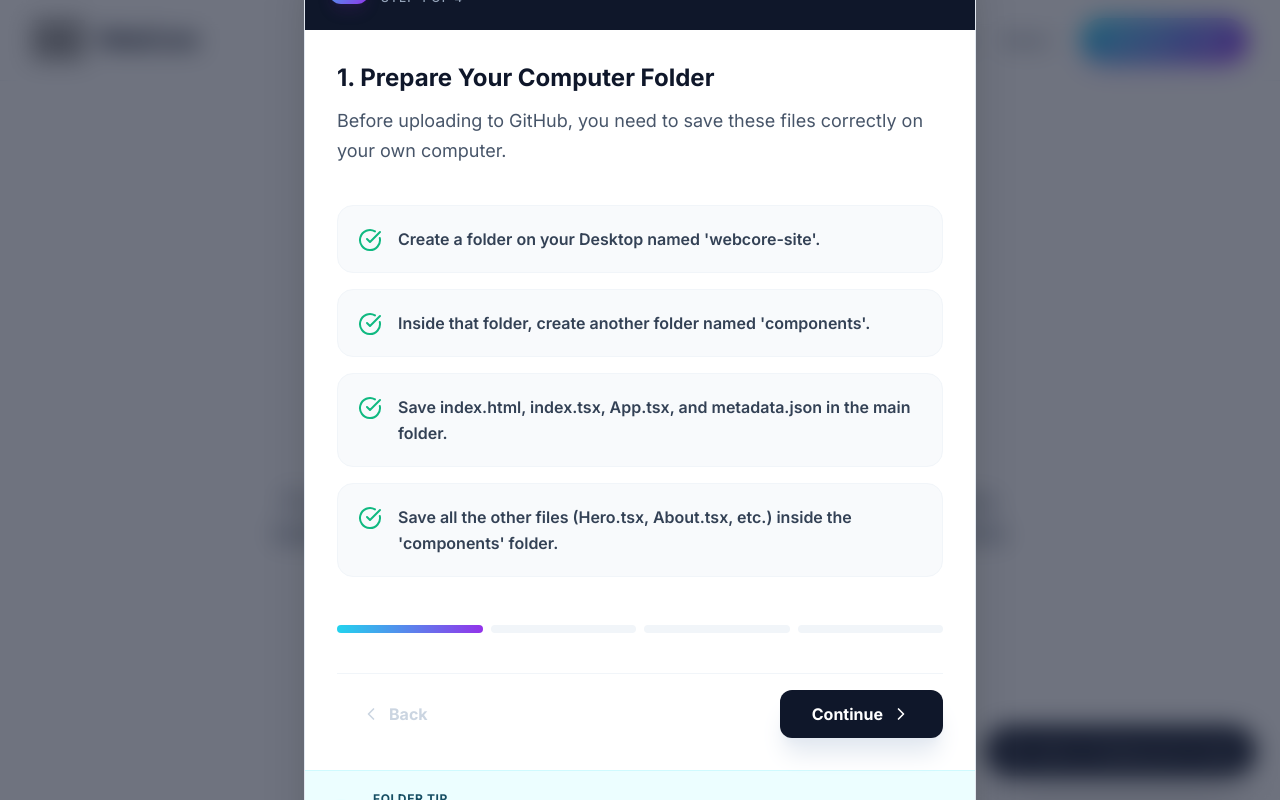
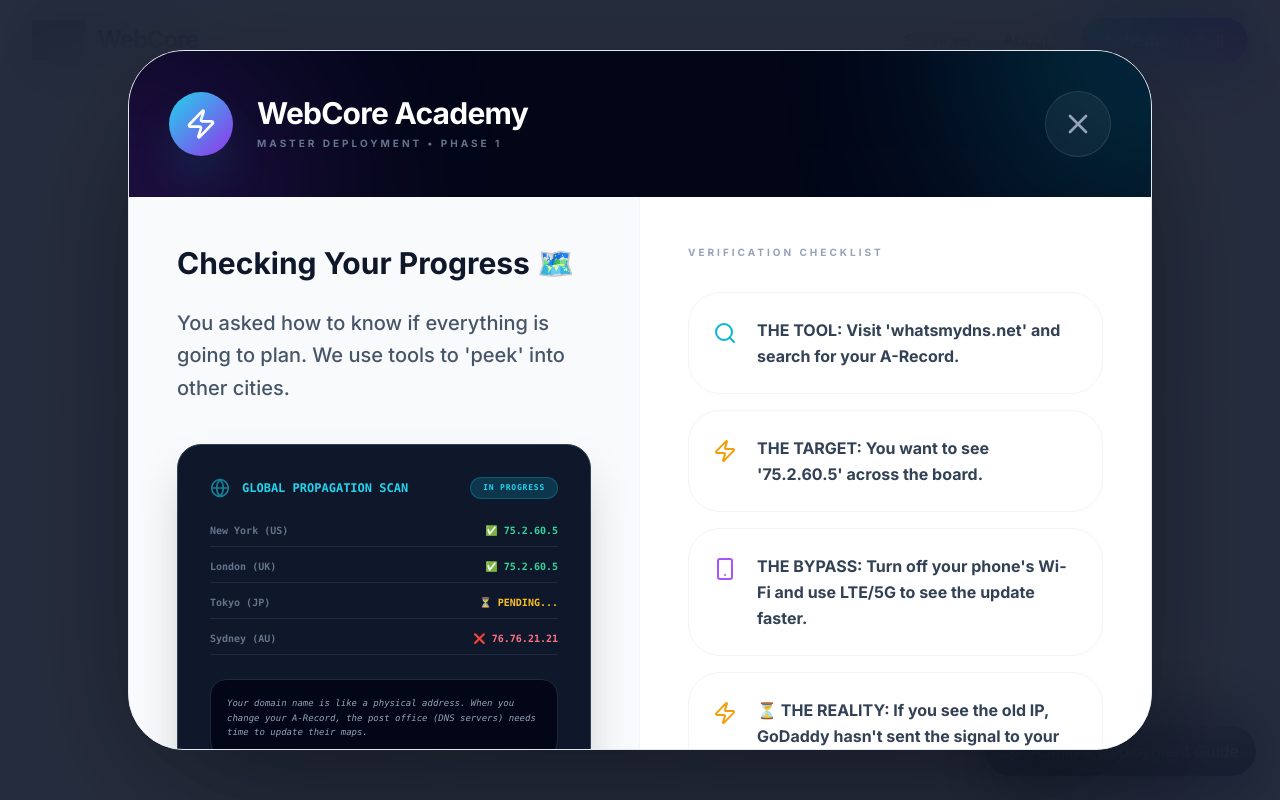
Before and after one commit to WebCore-host/webcore-site, a React (Vite) app: page / in a window 1280 px wide. Both pictures are taken after a click on the button "Admin & Deployment Guide". Shown: the top 800 px of the page. Built offline with nearby package versions, Linux system fonts and the light colour scheme; grey boxes are pictures that could not be loaded.

Commit message:
Update DeploymentGuide.tsx

```diff
--- a/components/DeploymentGuide.tsx
+++ b/components/DeploymentGuide.tsx
@@ -4,57 +4,124 @@ import {
   X,
   ChevronRight,
   ChevronLeft,
+  CheckCircle,
+  Zap,
+  ShieldAlert,
+  Server,
+  Trash2,
+  AlertTriangle,
+  Fingerprint,
+  MousePointer2,
+  Clock,
+  ExternalLink,
+  HelpCircle,
+  ArrowRightLeft,
+  RotateCcw,
+  Database,
   Code,
-  CheckCircle,
-  AlertCircle,
-  ExternalLink,
-  FolderOpen
+  Globe,
+  Wifi,
+  Smartphone,
+  Search,
+  Mail
 } from 'lucide-react';
 
 interface Step {
   title: string;
   description: string;
   details: string[];
+  type: 'info' | 'action' | 'success';
+  visual?: React.ReactNode;
 }
+
+const DNSStatusVisual = () => (
+  <div className="bg-slate-900 rounded-3xl p-8 border border-slate-700 shadow-2xl font-mono text-[10px] space-y-6">
+    <div className="flex items-center justify-between text-cyan-400">
+      <div className="flex items-center gap-3">
+        <Globe className="w-5 h-5 animate-pulse" />
+        <span className="font-black text-xs">GLOBAL PROPAGATION SCAN</span>
+      </div>
+      <div className="bg-cyan-500/20 px-3 py-1 rounded-full text-[8px] font-black border border-cyan-500/30 uppercase tracking-widest">In Progress</div>
+    </div>
+    <div className="space-y-3">
+      {[
+        { city: "New York (US)", status: "✅ 75.2.60.5", color: "text-emerald-400" },
+        { city: "London (UK)", status: "✅ 75.2.60.5", color: "text-emerald-400" },
+        { city: "Tokyo (JP)", status: "⏳ PENDING...", color: "text-amber-400" },
+        { city: "Sydney (AU)", status: "❌ 76.76.21.21", color: "text-rose-400" }
+      ].map((loc, i) => (
+        <div key={i} className="flex justify-between border-b border-slate-800 pb-2">
+          <span className="text-slate-500 font-bold">{loc.city}</span>
+          <span className={`${loc.color} font-black`}>{loc.status}</span>
+        </div>
+      ))}
+    </div>
+    <div className="p-4 bg-slate-950 rounded-2xl border border-slate-800 text-[9px] text-slate-400 leading-relaxed italic">
+      Your domain name is like a physical address. When you change your A-Record, the post office (DNS servers) needs time to update their maps.
+    </div>
+  </div>
+);
+
+const EmailSetupVisual = () => (
+  <div className="bg-slate-900 rounded-3xl p-8 border border-slate-700 shadow-2xl font-mono text-[11px] space-y-4">
+    <div className="flex items-center gap-3 mb-6 text-cyan-400">
+      <Mail className="w-6 h-6" /> <span className="font-black uppercase tracking-widest">Netlify Dashboard Setup</span>
+    </div>
+    <div className="space-y-2 text-slate-300">
+       <div className="p-3 bg-slate-950 rounded-xl border border-slate-800 flex items-center gap-4">
+          <div className="w-6 h-6 rounded bg-cyan-500/20 text-cyan-400 flex items-center justify-center font-black">1</div>
+          <span>Go to <strong>Site Configuration</strong></span>
+       </div>
+       <div className="p-3 bg-slate-950 rounded-xl border border-slate-800 flex items-center gap-4">
+          <div className="w-6 h-6 rounded bg-cyan-500/20 text-cyan-400 flex items-center justify-center font-black">2</div>
+          <span>Select <strong>Forms</strong> in the sidebar</span>
+       </div>
+       <div className="p-3 bg-slate-950 rounded-xl border border-slate-800 flex items-center gap-4">
+          <div className="w-6 h-6 rounded bg-cyan-500/20 text-cyan-400 flex items-center justify-center font-black">3</div>
+          <span>Click <strong>Form notifications</strong> &gt; <strong>Add notification</strong></span>
+       </div>
+       <div className="p-3 bg-slate-950 rounded-xl border border-cyan-500/30 flex items-center gap-4 bg-cyan-500/5">
+          <div className="w-6 h-6 rounded bg-cyan-500 text-white flex items-center justify-center font-black">4</div>
+          <span>Select <strong>Email notification</strong> & add your email!</span>
+       </div>
+    </div>
+  </div>
+);
 
 const steps: Step[] = [
   {
-    title: "1. Prepare Your Computer Folder",
-    description: "Before uploading to GitHub, you need to save these files correctly on your own computer.",
+    title: "Checking Your Progress 🗺️",
+    description: "You asked how to know if everything is going to plan. We use tools to 'peek' into other cities.",
+    type: 'info',
+    visual: <DNSStatusVisual />,
     details: [
-      "Create a folder on your Desktop named 'webcore-site'.",
-      "Inside that folder, create another folder named 'components'.",
-      "Save index.html, index.tsx, App.tsx, and metadata.json in the main folder.",
-      "Save all the other files (Hero.tsx, About.tsx, etc.) inside the 'components' folder."
+      "🔍 THE TOOL: Visit 'whatsmydns.net' and search for your A-Record.",
+      "🎯 THE TARGET: You want to see '75.2.60.5' across the board.",
+      "📱 THE BYPASS: Turn off your phone's Wi-Fi and use LTE/5G to see the update faster.",
+      "⏳ THE REALITY: If you see the old IP, GoDaddy hasn't sent the signal to your city yet."
     ]
   },
   {
-    title: "2. The GitHub Repository",
-    description: "GitHub is where your code lives online.",
+    title: "Connecting to Your Email 📧",
+    description: "To keep your email secure, Netlify handles the actual sending. Here is how to link them up.",
+    type: 'action',
+    visual: <EmailSetupVisual />,
     details: [
-      "On GitHub, click 'New' to create a repository named 'webcore-website'.",
-      "Keep it 'Public' and click 'Create repository'.",
-      "On the next screen, click 'uploading an existing file'.",
-      "Drag your entire 'webcore-site' folder into the upload box and click 'Commit changes'."
+      "✨ ZERO CODE: You don't need to change any more code to get emails.",
+      "📁 NETLIFY LOGIN: Log in to your Netlify dashboard and click on your project.",
+      "🔔 NOTIFICATIONS: Go to 'Forms' > 'Settings' > 'Form Notifications'.",
+      "📨 ADD EMAIL: Choose 'Email notification' and type in webcore112@gmail.com."
     ]
   },
   {
-    title: "3. Connecting Netlify",
-    description: "Netlify turns your GitHub code into a live website link.",
+    title: "The 'Clean Slate' Method 🧹",
+    description: "Sometimes the site IS working, but your browser is 'remembering' the dead page.",
+    type: 'action',
     details: [
-      "Log into Netlify.com using your GitHub account.",
-      "Click 'Add new site' -> 'Import an existing project'.",
-      "Select your 'webcore-website' repository.",
-      "Netlify will automatically detect everything. Just click 'Deploy site'!"
-    ]
-  },
-  {
-    title: "4. Making Future Changes",
-    description: "You can modify your site anytime through GitHub.",
-    details: [
-      "To change text, go to GitHub, find the file (like Hero.tsx), and click the Pencil icon.",
-      "Edit the text inside the quotes, then click 'Commit changes'.",
-      "Netlify will automatically update your live website in seconds!"
+      "🕵️ INCOGNITO: Press Ctrl+Shift+N to open a fresh browser window.",
+      "📶 AIRPLANE MODE: Turn on Airplane mode for 10 seconds to reset your local signal.",
+      "🧹 BROWSER CACHE: Go to Settings > Privacy > Clear Browsing Data.",
+      "☕ BREW COFFEE: If it still won't show, wait 30 minutes for DNS to expire."
     ]
   }
 ];
@@ -63,91 +130,101 @@ const DeploymentGuide: React.FC<{ onClose: () => void }> = ({ onClose }) => {
   const [currentStep, setCurrentStep] = useState(0);
 
   return (
-    <div className="fixed inset-0 z-[100] flex items-center justify-center p-4 bg-slate-900/60 backdrop-blur-md">
-      <div className="bg-white rounded-3xl w-full max-w-2xl shadow-2xl overflow-hidden animate-in fade-in zoom-in duration-300 border border-slate-200">
+    <div className="fixed inset-0 z-[100] flex items-center justify-center p-4 bg-slate-900/90 backdrop-blur-2xl">
+      <div className="bg-white rounded-[3.5rem] w-full max-w-5xl h-[700px] shadow-[0_40px_150px_-30px_rgba(0,0,0,0.6)] overflow-hidden animate-in fade-in zoom-in duration-500 border border-slate-200">
+
         {/* Header */}
-        <div className="bg-slate-900 text-white p-6 flex justify-between items-center">
-          <div className="flex items-center gap-3">
-            <div className="w-10 h-10 rounded-xl bg-gradient-to-br from-cyan-400 to-purple-600 flex items-center justify-center shadow-lg shadow-purple-900/20">
-              <Code className="w-6 h-6 text-white" />
+        <div className="bg-slate-950 text-white p-10 flex justify-between items-center relative overflow-hidden">
+          <div className="absolute top-0 left-0 w-full h-full opacity-20 pointer-events-none">
+             <div className="absolute top-0 right-0 w-96 h-96 bg-cyan-500 rounded-full blur-[100px] -mr-48 -mt-48"></div>
+             <div className="absolute bottom-0 left-0 w-96 h-96 bg-purple-600 rounded-full blur-[100px] -ml-48 -mb-48"></div>
+          </div>
+
+          <div className="flex items-center gap-6 relative z-10">
+            <div className="w-16 h-16 rounded-[2rem] bg-gradient-to-br from-cyan-400 to-purple-600 flex items-center justify-center shadow-2xl shadow-cyan-500/30">
+              <Zap className="w-8 h-8 text-white" />
             </div>
             <div>
-              <h3 className="font-bold text-xl">WebCore Launch Guide</h3>
-              <p className="text-slate-400 text-xs font-medium uppercase tracking-widest">Step {currentStep + 1} of {steps.length}</p>
+              <h3 className="font-black text-3xl tracking-tight leading-none mb-2">WebCore Academy</h3>
+              <p className="text-slate-500 text-[10px] font-black uppercase tracking-[0.3em]">Master Deployment • Phase {currentStep + 1}</p>
             </div>
           </div>
-          <button onClick={onClose} className="p-2 hover:bg-white/10 rounded-full transition-colors">
-            <X className="w-6 h-6" />
+          <button onClick={onClose} className="p-4 hover:bg-white/10 rounded-full transition-all relative z-10 group bg-white/5 border border-white/10">
+            <X className="w-8 h-8 text-slate-400 group-hover:text-white" />
           </button>
         </div>
 
-        {/* Content */}
-        <div className="p-8">
+        <div className="flex flex-col lg:flex-row h-full">
+          {/* Content Side */}
+          <div className="lg:w-1/2 p-12 bg-slate-50 border-r border-slate-100 overflow-y-auto">
             <div className="mb-10">
-            <h4 className="text-2xl font-extrabold text-slate-900 mb-3">{steps[currentStep].title}</h4>
-            <p className="text-slate-600 text-lg leading-relaxed">{steps[currentStep].description}</p>
+              <h4 className="text-3xl font-black text-slate-900 mb-6 leading-tight">{steps[currentStep].title}</h4>
+              <p className="text-slate-600 text-xl leading-relaxed font-medium">{steps[currentStep].description}</p>
+            </div>
+            {steps[currentStep].visual && (
+              <div className="mb-8 animate-in fade-in slide-in-from-left-6 duration-700">
+                {steps[currentStep].visual}
+              </div>
+            )}
           </div>
 
-          <div className="space-y-4 mb-12">
+          {/* Checklist Side */}
+          <div className="lg:w-1/2 p-12 flex flex-col justify-between bg-white overflow-y-auto pb-32 md:pb-12">
+            <div className="space-y-4">
+              <p className="text-[10px] font-black text-slate-400 uppercase tracking-[0.3em] mb-8">Verification Checklist</p>
               {steps[currentStep].details.map((detail, idx) => (
-              <div key={idx} className="flex gap-4 items-start bg-slate-50 p-5 rounded-2xl border border-slate-100 hover:bg-white hover:border-cyan-100 transition-all duration-300">
-                <CheckCircle className="w-6 h-6 text-emerald-500 mt-0.5 flex-shrink-0" />
-                <p className="text-slate-700 font-semibold leading-relaxed">{detail}</p>
+                <div key={idx} className="flex gap-5 items-start bg-white p-6 rounded-[2rem] border border-slate-100 transition-all hover:border-cyan-200 hover:shadow-xl hover:-translate-x-1 group cursor-default">
+                  <div className="mt-1 flex-shrink-0">
+                    {detail.includes('🔍') || detail.includes('🕵️') ? <Search className="w-6 h-6 text-cyan-500" /> :
+                     detail.includes('📱') || detail.includes('📶') ? <Smartphone className="w-6 h-6 text-purple-500" /> :
+                     detail.includes('✅') || detail.includes('✨') ? <CheckCircle className="w-6 h-6 text-emerald-500" /> :
+                     detail.includes('📨') || detail.includes('📧') ? <Mail className="w-6 h-6 text-blue-500" /> :
+                     <Zap className="w-6 h-6 text-amber-500" />}
+                  </div>
+                  <p className="text-slate-700 font-bold text-base leading-relaxed">{detail.replace(/[🔑📁🖼️🔗🛑🚫✅💡🚀✏️📍🔍🗺️🏗️🌟🎓🏠⚠️🗑️⚡🔄💻📱🔎🍎🧟🏆🛡️📈📧✨🛠️🇮⚖️⏱️📥💾🔍🎉🖥️🕵️📶🧹🎯🎯☕📨]/g, '')}</p>
                 </div>
               ))}
             </div>
 
-          {/* Progress Bar */}
-          <div className="flex gap-2 mb-10">
+            <div className="mt-12">
+              <div className="flex gap-3 mb-10">
                 {steps.map((_, idx) => (
                   <div
                     key={idx}
-                className={`h-2 flex-1 rounded-full transition-all duration-500 ${idx <= currentStep ? 'bg-gradient-to-r from-cyan-400 to-purple-600' : 'bg-slate-100'}`}
+                    className={`h-2 flex-1 rounded-full transition-all duration-700 ${idx <= currentStep ? 'bg-cyan-500 shadow-[0_0_15px_rgba(34,211,238,0.5)]' : 'bg-slate-100'}`}
                   />
                 ))}
               </div>
 
-          {/* Navigation */}
-          <div className="flex justify-between items-center pt-4 border-t border-slate-100">
+              <div className="flex justify-between items-center">
                 <button
                   onClick={() => setCurrentStep(Math.max(0, currentStep - 1))}
                   disabled={currentStep === 0}
-              className={`flex items-center gap-2 font-bold px-6 py-2 rounded-xl transition-all ${currentStep === 0 ? 'text-slate-300 cursor-not-allowed' : 'text-slate-600 hover:bg-slate-50 active:scale-95'}`}
+                  className={`flex items-center gap-3 font-black text-xs uppercase tracking-widest px-6 py-3 rounded-2xl transition-all ${currentStep === 0 ? 'opacity-0 pointer-events-none' : 'text-slate-400 hover:text-slate-900 bg-slate-100'}`}
                 >
                   <ChevronLeft className="w-5 h-5" />
-              Back
+                  Previous
                 </button>
 
                 {currentStep < steps.length - 1 ? (
                   <button
                     onClick={() => setCurrentStep(currentStep + 1)}
-                className="flex items-center gap-2 bg-slate-900 text-white font-bold px-8 py-3 rounded-xl hover:bg-slate-800 transition-all shadow-xl shadow-slate-200 active:scale-95"
+                    className="flex items-center gap-4 bg-slate-950 text-white font-black px-10 py-5 rounded-[2rem] hover:bg-slate-800 hover:scale-105 active:scale-95 transition-all shadow-2xl shadow-slate-200"
                   >
-                Continue
-                <ChevronRight className="w-5 h-5" />
+                    CONTINUE
+                    <ChevronRight className="w-6 h-6 text-cyan-400" />
                   </button>
                 ) : (
                   <button
                     onClick={onClose}
-                className="bg-gradient-to-r from-cyan-400 to-purple-600 text-white font-extrabold px-10 py-4 rounded-xl hover:opacity-90 transition-all shadow-2xl shadow-purple-200 active:scale-95 flex items-center gap-2"
+                    className="bg-gradient-to-r from-cyan-400 to-purple-600 text-white font-black px-12 py-5 rounded-[2rem] hover:opacity-90 hover:scale-105 transition-all shadow-2xl shadow-cyan-200 active:scale-95 flex items-center gap-4"
                   >
-                Finish Guide
-                <ExternalLink className="w-5 h-5" />
+                    FINISH ACADEMY
+                    <ExternalLink className="w-6 h-6" />
                   </button>
                 )}
               </div>
             </div>
-
-        {/* Tip Box */}
-        <div className="bg-cyan-50 p-5 flex gap-4 items-center border-t border-cyan-100">
-          <div className="w-8 h-8 rounded-full bg-cyan-500 flex items-center justify-center flex-shrink-0 shadow-sm shadow-cyan-200">
-            <AlertCircle className="w-5 h-5 text-white" />
-          </div>
-          <div className="flex flex-col">
-            <p className="text-xs text-cyan-900 font-bold uppercase tracking-wider">Folder Tip</p>
-            <p className="text-sm text-cyan-800 leading-tight">
-              Make sure your files aren't buried inside extra folders. Your <b>index.html</b> should be in the main folder you upload!
-            </p>
           </div>
         </div>
       </div>
```
Lines whose indentation alone changed are shown as unchanged.
